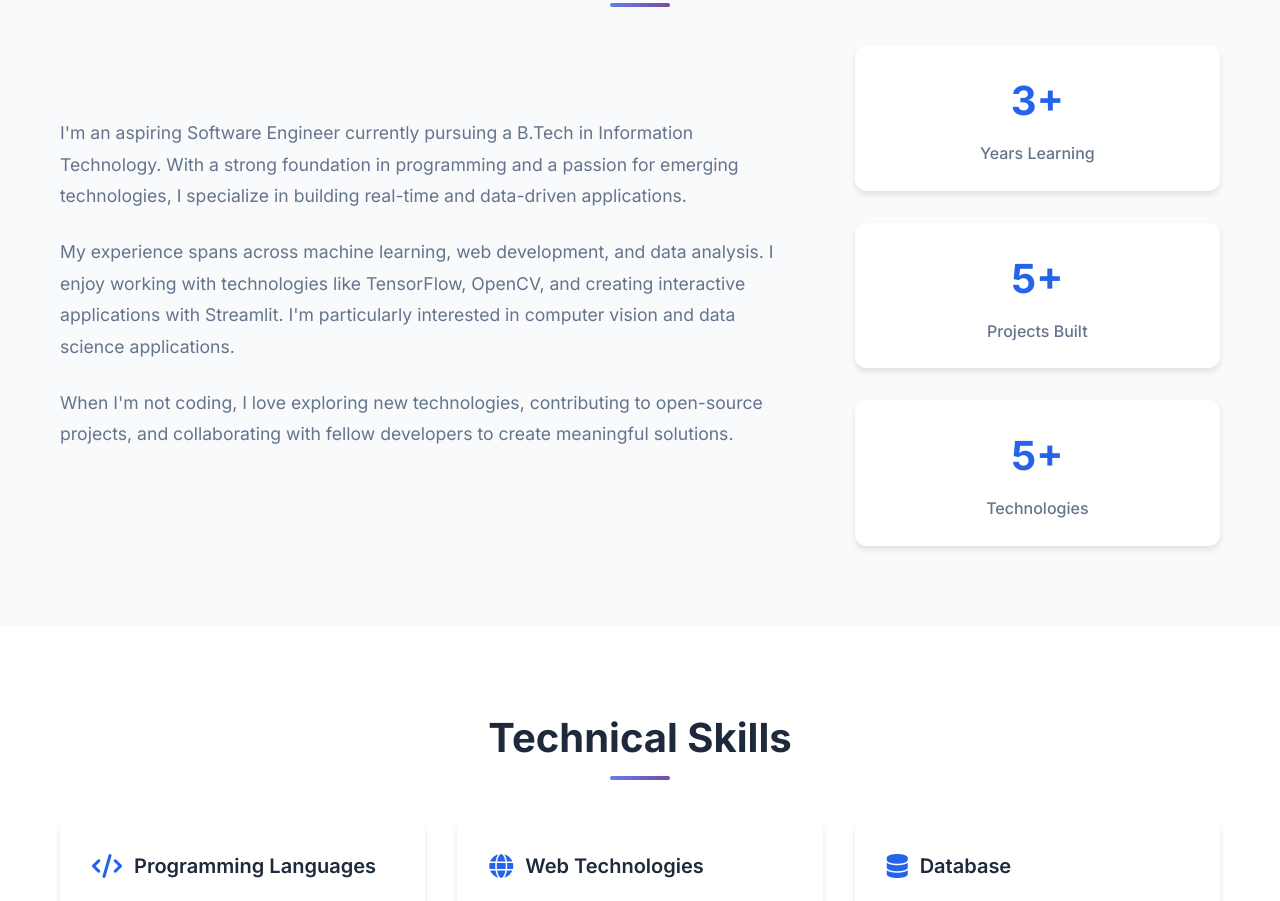
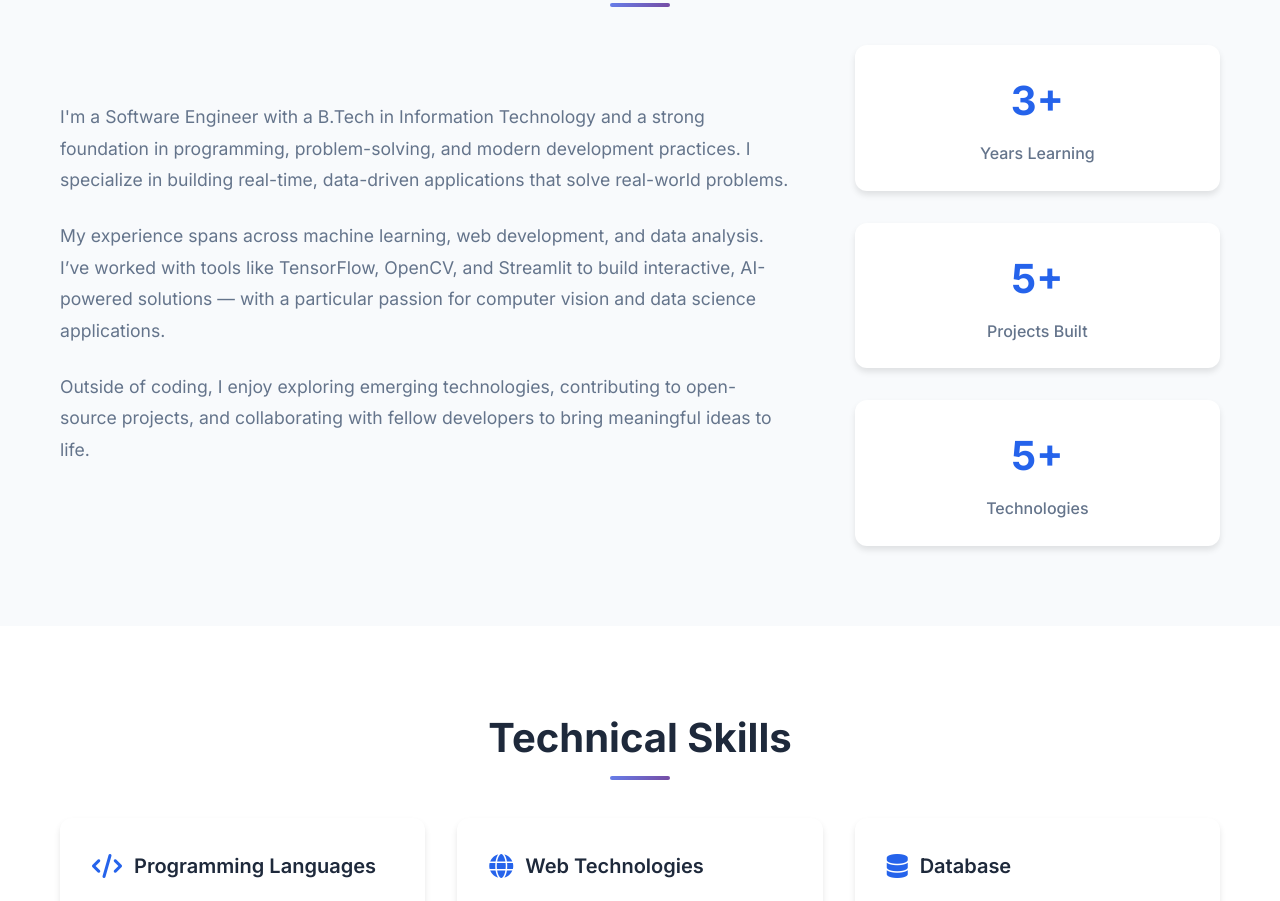
Before and after one commit to snehashis842/portfolio, a plain HTML site: page index.html in a window 1280 px wide. Shown: the part 947-1848 px from the top of the page. Drawn offline with Linux system fonts and the light colour scheme.

Commit message:
Update index.html

```diff
--- a/index.html
+++ b/index.html
@@ -126,19 +126,13 @@
                 <div class="about-content">
                     <div class="about-text">
                             <p>
-                            I'm an aspiring Software Engineer currently pursuing a B.Tech in Information Technology.
-                            With a strong foundation in programming and a passion for emerging technologies,
-                            I specialize in building real-time and data-driven applications.
+                              I'm a Software Engineer with a B.Tech in Information Technology and a strong foundation in programming, problem-solving, and modern development practices. I specialize in building real-time, data-driven applications that solve real-world problems.
                             </p>
                             <p>
-                            My experience spans across machine learning, web development, and data analysis.
-                            I enjoy working with technologies like TensorFlow, OpenCV, and creating interactive
-                            applications with Streamlit. I'm particularly interested in computer vision and
-                            data science applications.
+                              My experience spans across machine learning, web development, and data analysis. I’ve worked with tools like TensorFlow, OpenCV, and Streamlit to build interactive, AI-powered solutions — with a particular passion for computer vision and data science applications.
                             </p>
                             <p>
-                            When I'm not coding, I love exploring new technologies, contributing to open-source
-                            projects, and collaborating with fellow developers to create meaningful solutions.
+                              Outside of coding, I enjoy exploring emerging technologies, contributing to open-source projects, and collaborating with fellow developers to bring meaningful ideas to life.
                             </p>
                     </div>
                     <div class="about-stats">
```
Lines whose indentation alone changed are shown as unchanged.
